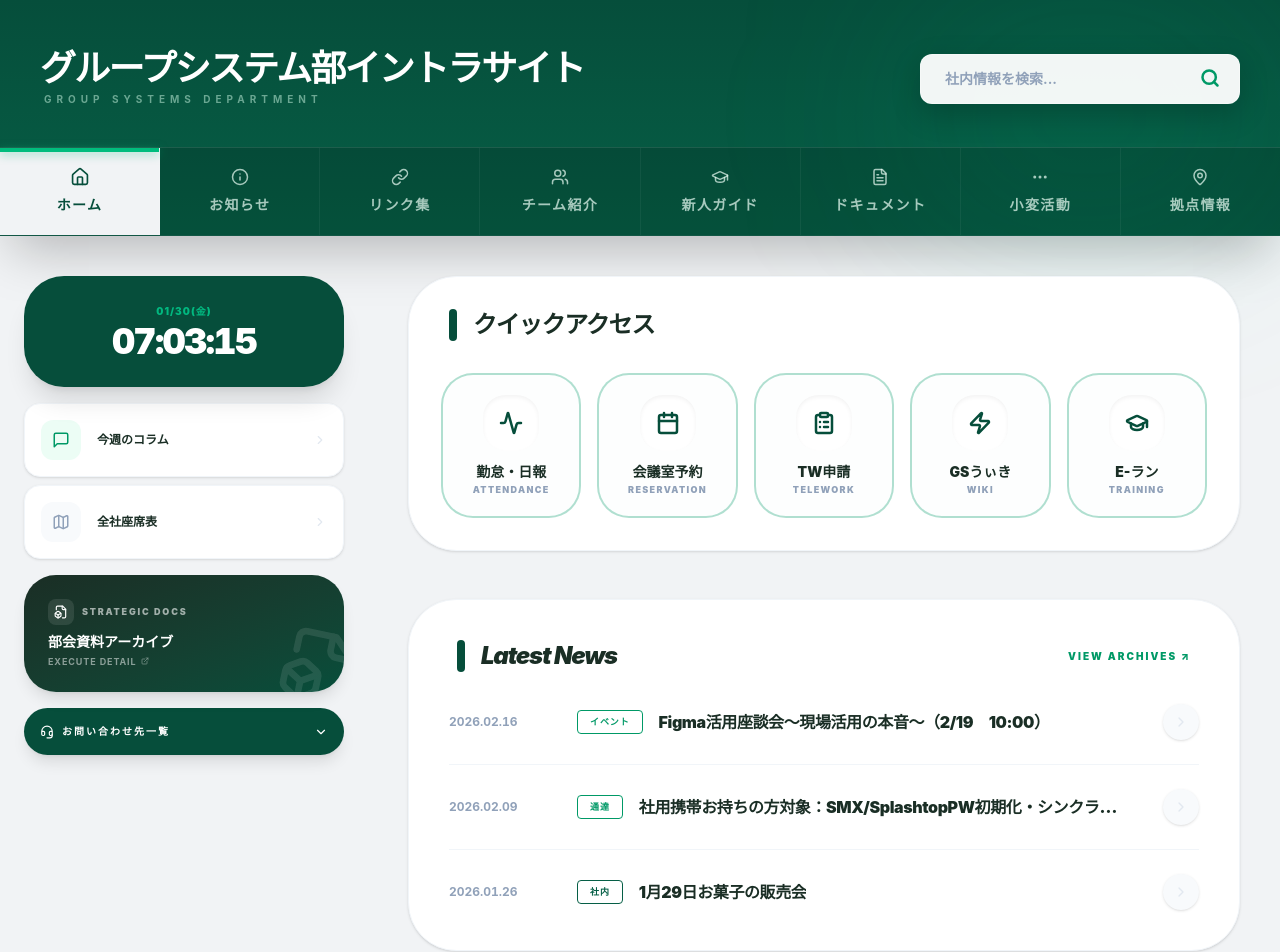
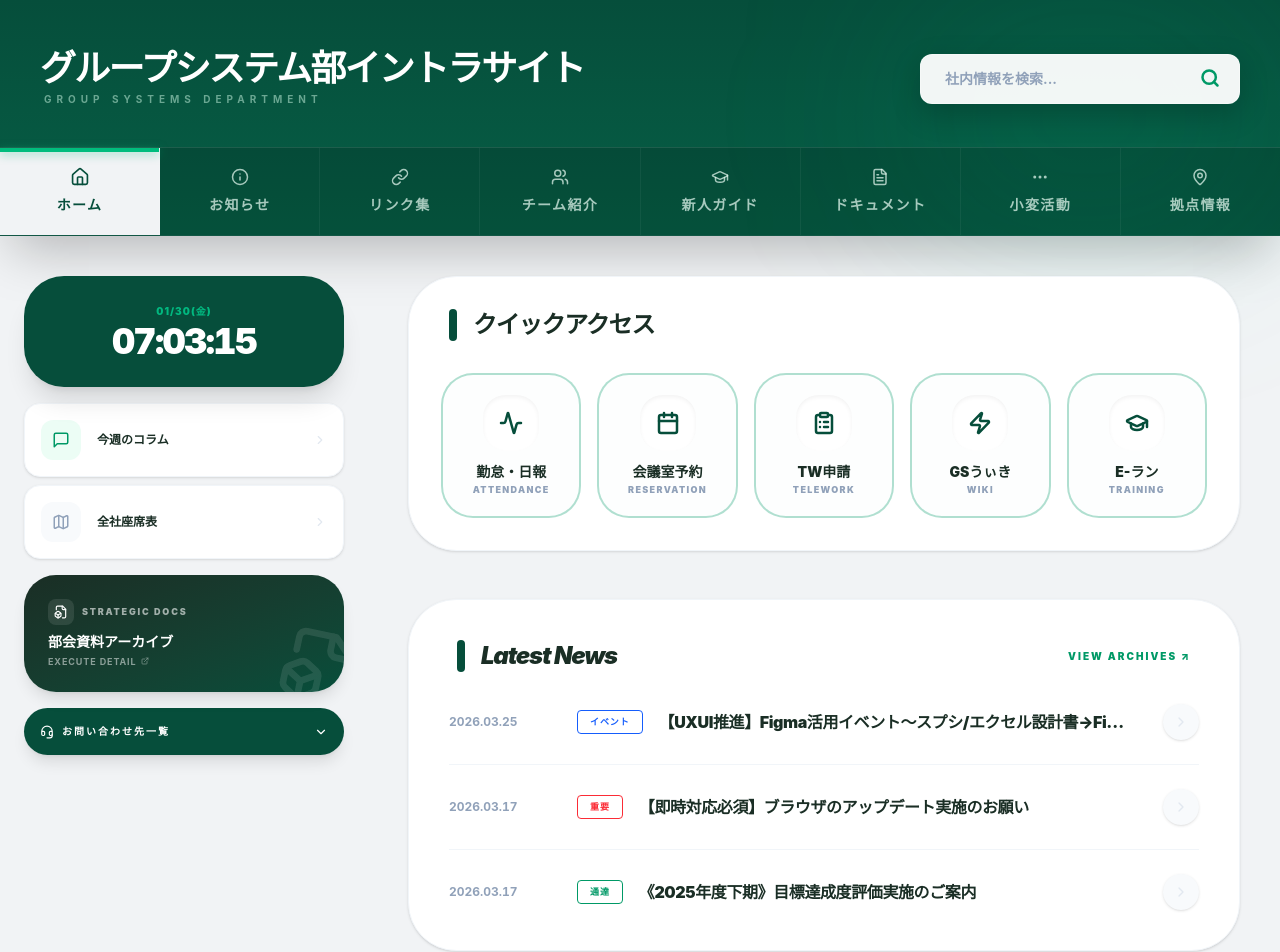
Before and after one commit to s1azt/shohen, a React (Vite) app: page / in a window 1280 px wide. Shown: the top 952 px of the page. Built offline with nearby package versions, Linux system fonts and the light colour scheme.

Commit message:
お知らせ更新

```diff
--- a/src/data/news.ts
+++ b/src/data/news.ts
@@ -1,11 +1,11 @@
 export const allNews = [
   {
     id: 1,
-    date: "2026.01.22",
+    date: "2026.03.17",
     category: "重要",
-    title: "セキュリティソフトのアップデートについて",
+    title: "【即時対応必須】ブラウザのアップデート実施のお願い",
     color: "text-red-500",
-    url: "/news/security-update" // 社内リンクまたは外部URL
+    url: "http://tokyo.nekonet.co.jp/menu/pageout.aspx?key=Whats&url=https://drive.google.com/file/d/1c05_VnX__sp2yg4GGAtNJI18ac6Xq1R6/view?usp=drive_link" // 社内リンクまたは外部URL
   },
   {
     id: 2,
@@ -17,19 +17,19 @@ export const allNews = [
   },
   {
     id: 3,
-    date: "2026.01.10",
-    category: "通達",
-    title: "新任マネージャー研修の実施について",
+    date: "2026.03.25",
+    category: "イベント",
+    title: "【UXUI推進】Figma活用イベント～スプシ/エクセル設計書→Figma移行デモ～3/25　13:00）",
     color: "text-blue-600",
-    url: "/news/training-2026"
+    url: "http://192.168.8.205/wordpress/UIUX-LAB/docs/figma-demo-event.html"
   },
   {
     id: 4,
-    date: "2026.01.05",
-    category: "イベント",
-    title: "社内親睦ゴルフコンペのご案内",
+    date: "2026.03.17",
+    category: "通達",
+    title: "《2025年度下期》目標達成度評価実施のご案内",
     color: "text-emerald-600",
-    url: "/news/golf-event"
+    url: "http://dominoap.nekonet.co.jp/all/all0088.nsf/($All)/C96226947B2E3EA249258DBD00262F3B"
   },
   {
     id: 5,
```
